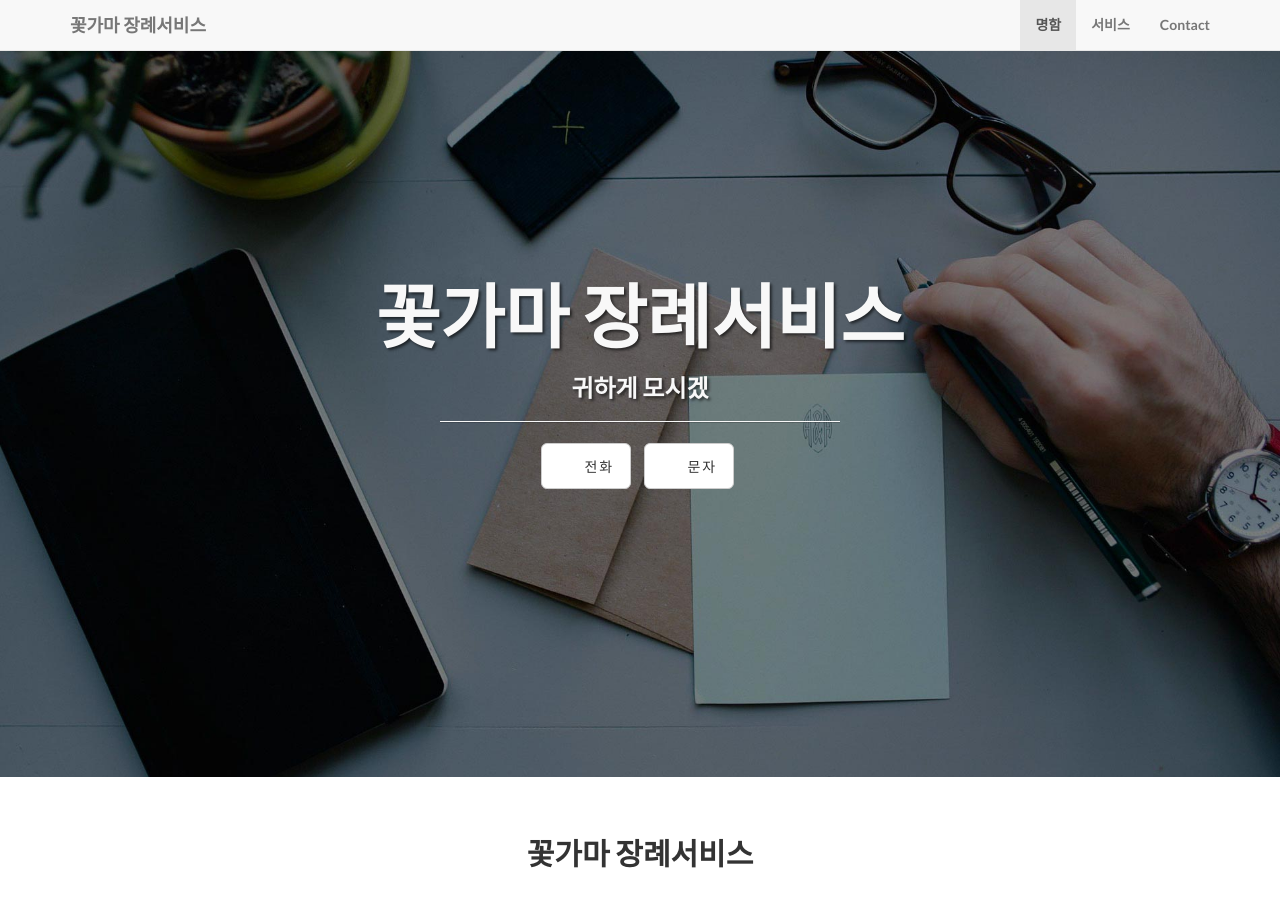
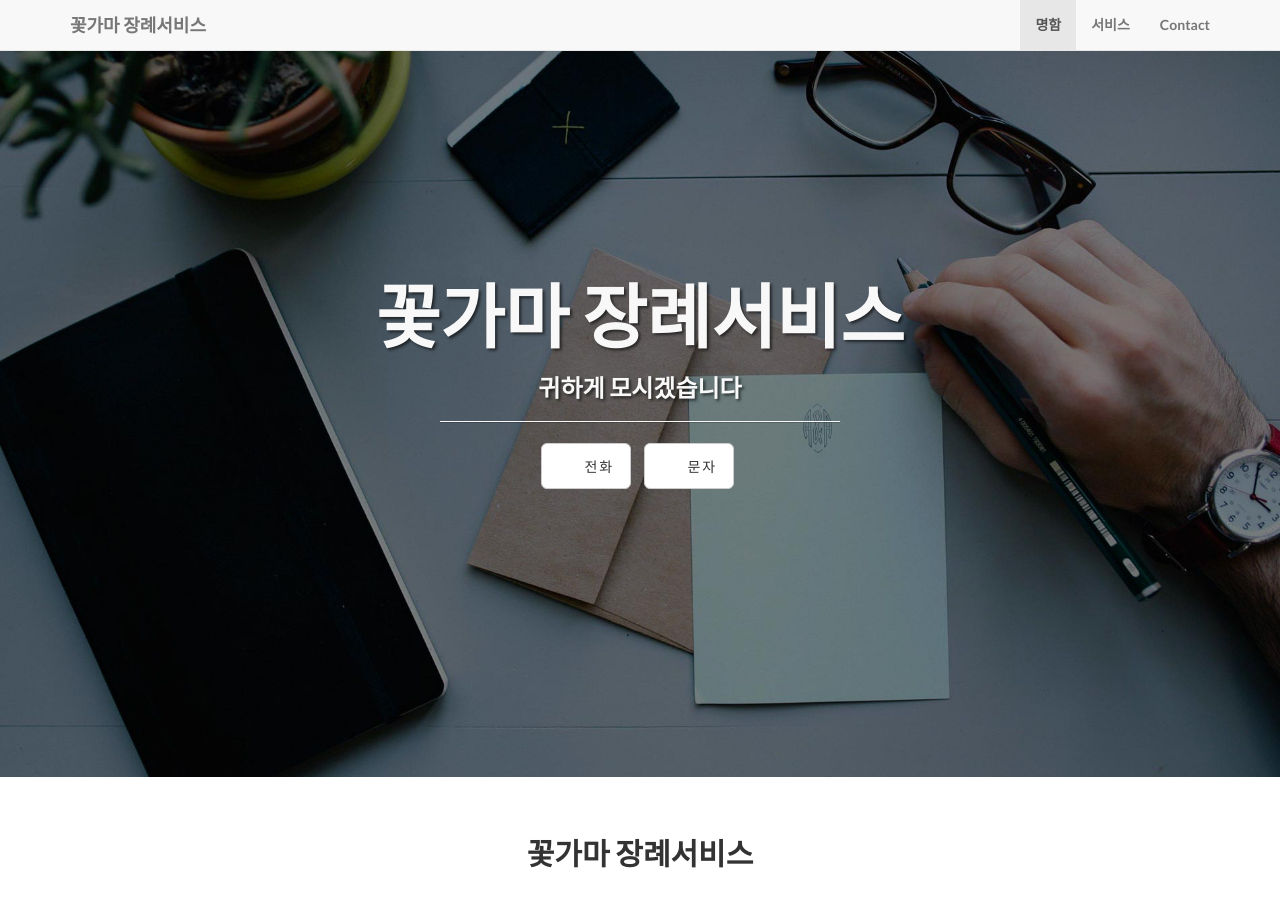
Before and after one commit to leevra/ggoggama, a Jekyll site: the page built from index.html, in a window 1280 px wide and 900 px high. Built offline with Jekyll 4.4.1, drawn with Linux system fonts in a browser that asks for light colours.

Commit message:
Update header.html

```diff
--- a/_includes/header.html
+++ b/_includes/header.html
@@ -40,7 +40,7 @@
 				<div class="col-lg-12">
 					<div class="intro-message">
 						<h1>꽃가마 장례서비스</h1>
-						<h3>귀하게 모시겠</h3>
+						<h3>귀하게 모시겠습니다 </h3>
 						<hr class="intro-divider">
 						<ul class="list-inline intro-social-buttons">
 							{% for social in site.social %}
```
